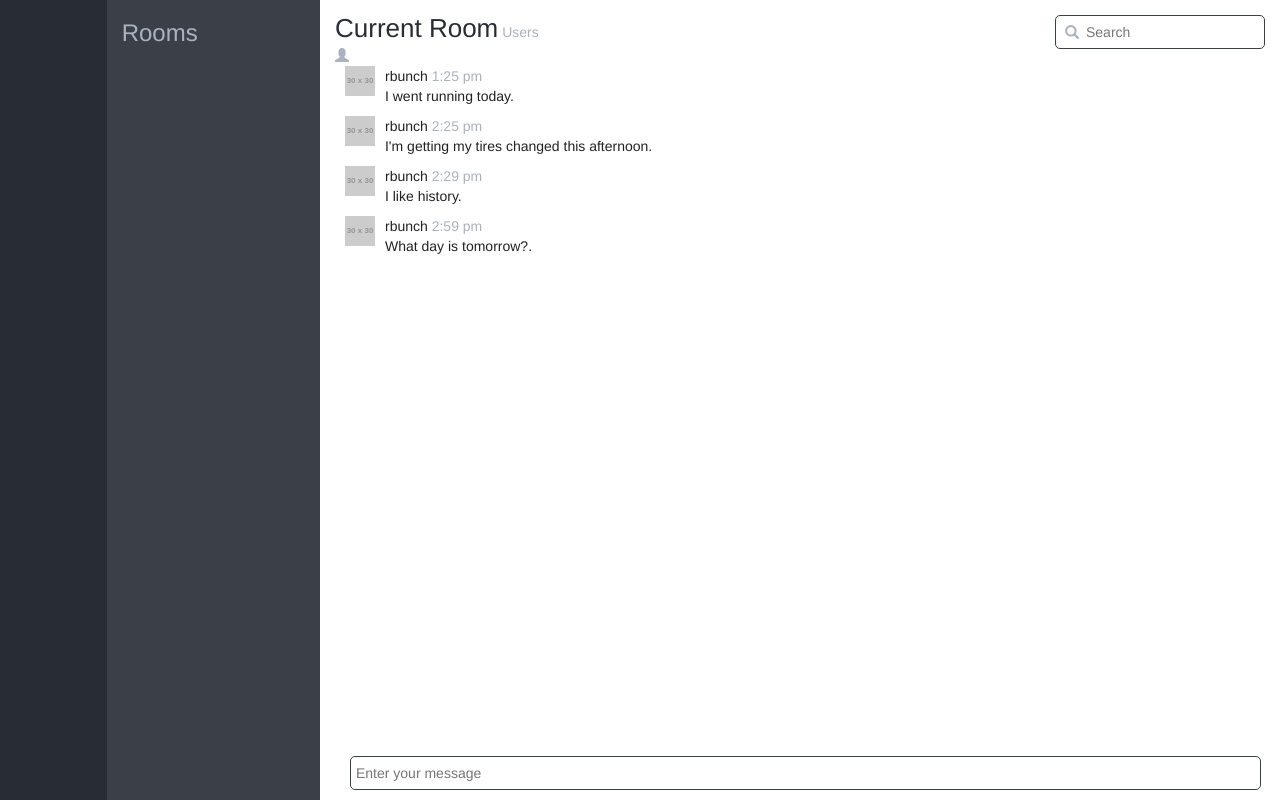
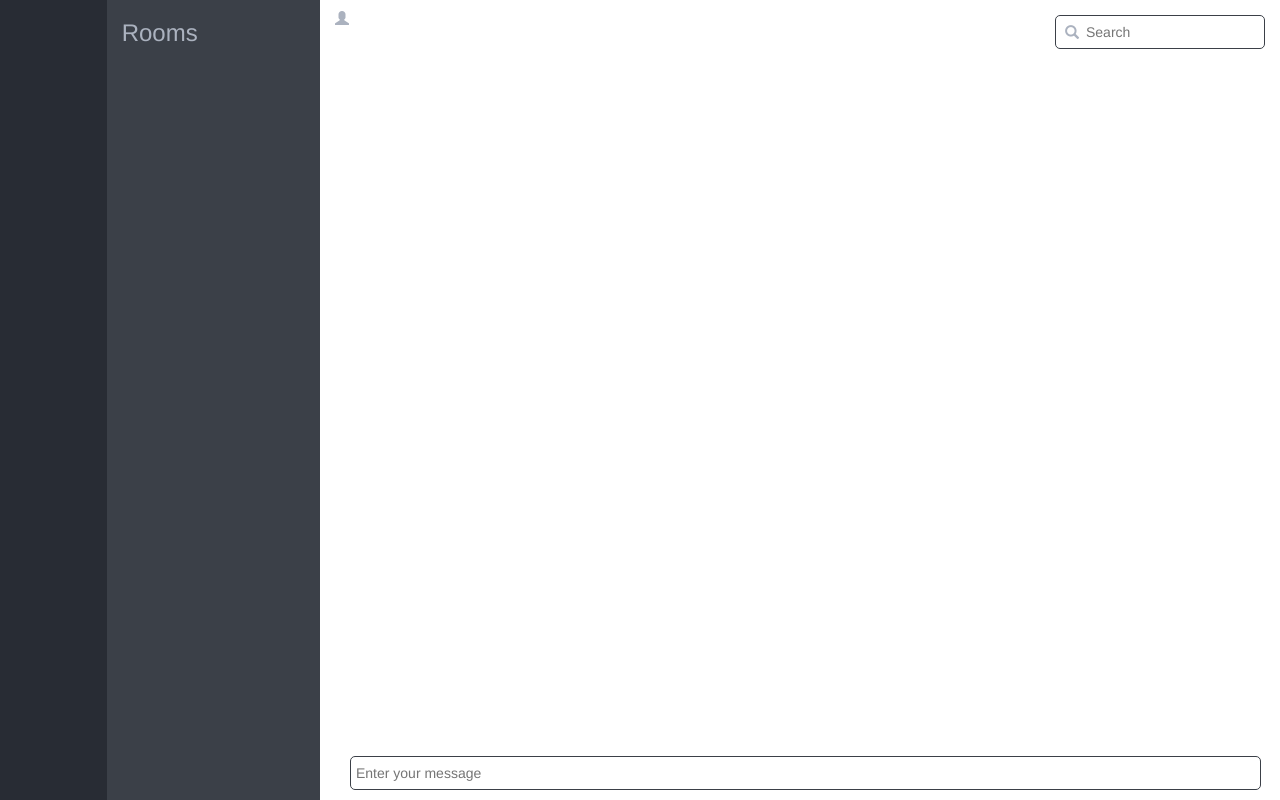
Before and after one commit to marvel6/Slack-clone-with-Nodejs-Socket, a website: page public/chat.html in a window 1280 px wide. Drawn offline with nearby package versions, Linux system fonts and the light colour scheme; no server answers; placeholder pictures from the web are drawn by us.

Commit message:
new commit

```diff
--- a/public/chat.html
+++ b/public/chat.html
@@ -14,7 +14,7 @@
         </div>
         <div class="chat-panel col-sm-9">
             <div class="room-header row col-6">
-                <div class="col-sm-3"><span class="curr-room-text">Current Room</span> <span class="curr-room-num-users">Users <span class="glyphicon glyphicon-user"></span></span></div>
+                <div class="col-sm-3"><span class="curr-room-text"></span> <span class="curr-room-num-users"><span class="glyphicon glyphicon-user"></span></span></div>
                 <div class="col-sm-3 search pull-right">
                         <span class="glyphicon glyphicon-search"></span>
                     <input type="text" id="search-box" placeholder="Search" />
@@ -33,39 +33,39 @@
             <ul id="messages" class="col-sm-12">
                 <li>
                     <div class="user-image">
-                        <img src="https://via.placeholder.com/30" />
+                        <img src="" />
                     </div>
                     <div class="user-message">
-                        <div class="user-name-time">rbunch <span>1:25 pm</span></div>
-                        <div class="message-text">I went running today.</div>
+                        <div class="user-name-time"> <span></span></div>
+                        <div class="message-text"></div>
                     </div>
                 </li>
 
                 <li>
                     <div class="user-image">
-                        <img src="https://via.placeholder.com/30" />
+                        <img src="" />
                     </div>
                     <div class="user-message">
-                        <div class="user-name-time">rbunch <span>2:25 pm</span></div>
-                        <div class="message-text">I'm getting my tires changed this afternoon.</div>
+                        <div class="user-name-time"> <span></span></div>
+                        <div class="message-text"></div>
                     </div>
                 </li>
                 <li>
                     <div class="user-image">
-                        <img src="https://via.placeholder.com/30" />
+                        <img src=""/>
                     </div>
                     <div class="user-message">
-                        <div class="user-name-time">rbunch <span>2:29 pm</span></div>
-                        <div class="message-text">I like history.</div>
+                        <div class="user-name-time"><span></span></div>
+                        <div class="message-text"></div>
                     </div>
                 </li>
                 <li>
                     <div class="user-image">
-                        <img src="https://via.placeholder.com/30" />
+                        <img src="" />
                     </div>
                     <div class="user-message">
-                        <div class="user-name-time">rbunch <span>2:59 pm</span></div>
-                        <div class="message-text">What day is tomorrow?.</div>
+                        <div class="user-name-time"> <span></span></div>
+                        <div class="message-text"></div>
                     </div>
                 </li>
 
--- a/public/joinNS.js
+++ b/public/joinNS.js
@@ -1,6 +1,13 @@
 const joinNs = (endPoint) => {
 
-    edSocket = io(`http://localhost:9000/${endPoint}`)
+    if(edSocket){
+
+        edSocket.close()
+
+        document.querySelector('#user-input').removeEventListener('submit',submitValue)
+    }
+
+    edSocket = io(`http://localhost:9000${endPoint}`)
 
     edSocket.on('nsRooms', (nssocket) => {
 
@@ -21,7 +28,10 @@ const joinNs = (endPoint) => {
 
         Array.from(document.getElementsByClassName('roomy')).forEach(el => {
             el.addEventListener('click', (val) => {
-                console.log("someone clicked", val.target.innerHTML)
+
+                joinRoom(val.target.innerText)
+
+
             })
         })
 
@@ -40,14 +50,16 @@ const joinNs = (endPoint) => {
         document.querySelector('#messages').innerHTML += newMessage
     })
 
-    document.querySelector('.message-form').addEventListener('submit', (event) => {
-        event.preventDefault();
-        const newMessage = document.querySelector('#user-message').value;
-        edSocket.emit('newMessageToServer', { text: newMessage })
-    })
+    document.querySelector('.message-form').addEventListener('submit',submitValue)
 
 
 
+}
+
+const submitValue =  (event) => {
+    event.preventDefault();
+    const newMessage = document.querySelector('#user-message').value;
+    edSocket.emit('newMessageToServer', { text: newMessage })
 }
 
 const textMessages = (msges) => {
--- a/public/joinRoom.js
+++ b/public/joinRoom.js
@@ -4,7 +4,8 @@ const joinRoom = (roomName) => {
 
 
 
-    });
+
+    })
 
     edSocket.on('historyToclient', (newMessages) => {
         const msgUl = document.querySelector('#messages')
--- a/public/scripts.js
+++ b/public/scripts.js
@@ -1,5 +1,6 @@
 const socket = io('http://localhost:9000'); // the / namespace/endpoint
 
+let edSocket = "";
 
 
 socket.on('listValues', (socket) => {
@@ -19,6 +20,8 @@ socket.on('listValues', (socket) => {
 
             joinNs(endpoint)
 
+            console.log(`${endpoint} is what am on now`)
+
         })
     })
 
```
